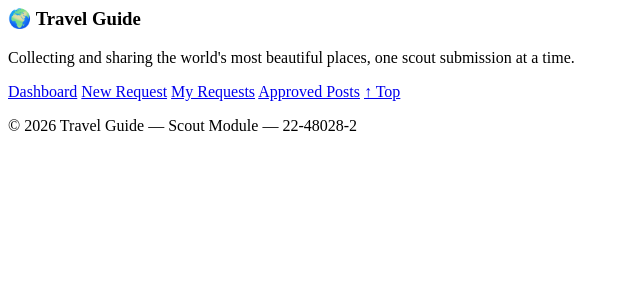
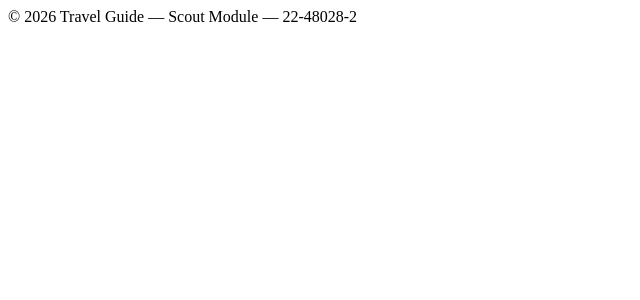
Before and after one commit to AnikAbdullah/travel-guide, a PHP site: page /footer.php in a window 1280 px wide. Shown: the top 300 px of the page, without its empty margins (0-640 px from the left). Run offline with PHP 8.4, Linux system fonts and the light colour scheme.

Commit message:
Minimise footer

```diff
--- a/views/layout/footer.php
+++ b/views/layout/footer.php
@@ -4,23 +4,6 @@
 <div class="toast-container" id="toastContainer"></div>
 
 <footer class="site-footer">
-    <div class="footer-inner">
-
-        <div class="footer-brand">
-            <h3>🌍 Travel Guide</h3>
-            <p>Collecting and sharing the world's most beautiful places, one scout submission at a time.</p>
-        </div>
-
-        <nav class="footer-nav">
-            <a href="dashboard.php">Dashboard</a>
-            <a href="create_request.php">New Request</a>
-            <a href="my_requests.php">My Requests</a>
-            <a href="approved_posts.php">Approved Posts</a>
-            <a href="#top">↑ Top</a>
-        </nav>
-
-    </div>
-
     <p class="copyright">&copy; <?= date('Y') ?> Travel Guide &mdash; Scout Module &mdash; 22-48028-2</p>
 </footer>
 
```
